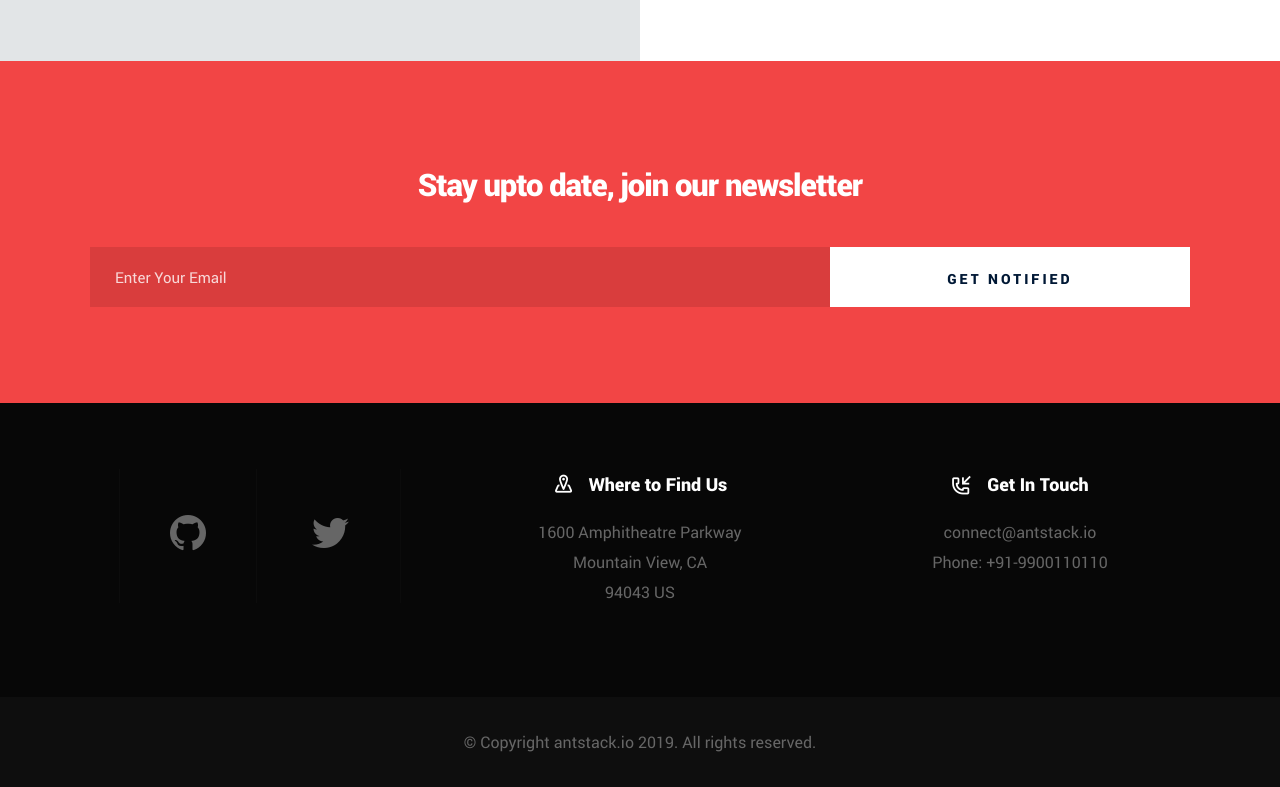
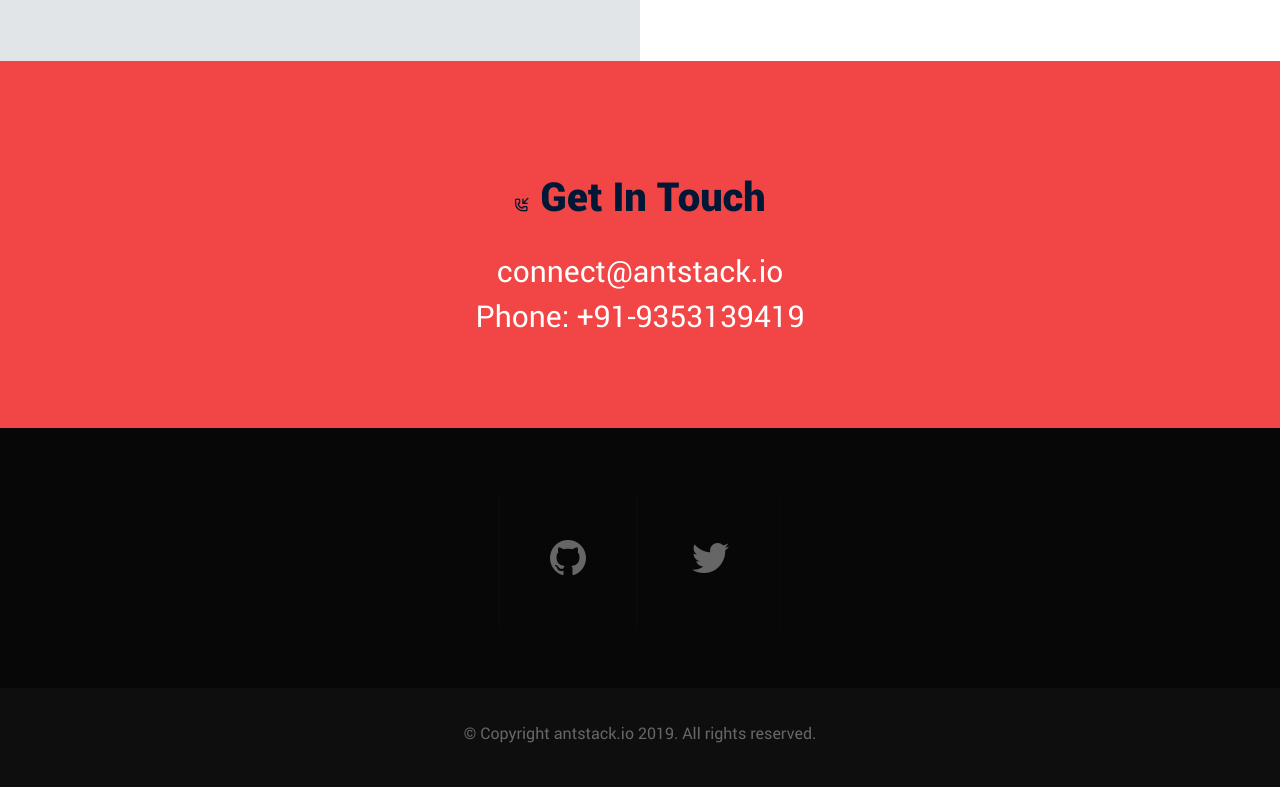
Before and after one commit to antstackio/colony, a plain HTML site: page index.html in a window 1280 px wide. Shown: the part 1738-2525 px from the top of the page. Drawn offline with Linux system fonts and the light colour scheme; files whose address does not match are found by name.

Commit message:
minor ui fixes

```diff
--- a/css/main.css
+++ b/css/main.css
@@ -2324,18 +2324,21 @@ header .logo a {
 	padding: 10.2rem 0 6rem;
 	text-align: center;
 	color: #FFFFFF;
+	font-size: 3rem;
+    line-height: 1.5;
 }
 
 #subscribe .subscribe-content {
 	max-width: 780px;
 }
 
-#subscribe #mc-form {
-	margin-top: 4.2rem;
-	margin-bottom: 0;
-	text-align: center;
-}
-
+#subscribe h4 {
+	font-size: 4rem;
+}
+
+#subscribe .fa{
+	font-size: 5rem;
+}
 #subscribe #mc-form input[type="email"] {
 	width: 100%;
 	text-align: left;
--- a/index.html
+++ b/index.html
@@ -94,7 +94,7 @@
           </div>
           <!-- /twelve -->
         </div>
-				<img id="img" src="images/cover.svg"/>
+        <img id="img" src="images/cover.svg" />
         <!-- /row -->
       </section>
       <!-- /intro -->
@@ -217,47 +217,12 @@
       <section id="subscribe">
         <div class="row">
           <div class="col-twelve">
-						<h2 class="h01 animate-this">
-							Stay upto date, join our newsletter
-						</h2>
-						<form
-							id="mc-form"
-							class="group"
-							novalidate="true"
-							autocomplete="off"
-						>
-							<div class="row">
-								<div
-									class="col-eight tab-full left animate-this"
-									data-animate="fadeInLeft"
-								>
-									<input
-										type="email"
-										value=""
-										name="EMAIL"
-										class="email"
-										id="mce-EMAIL"
-										placeholder="Enter Your Email"
-										required=""
-									/>
-								</div>
+            <h4><i class="icon-phone-incoming"></i> Get In Touch</h4>
 
-								<div
-									class="col-four tab-full right animate-this"
-									data-animate="fadeInRight"
-								>
-									<input
-										type="submit"
-										value="Get Notified"
-										name="subscribe"
-										class="button large"
-									/>
-								</div>
-							</div>
-							<!-- /row -->
-
-							<label for="mce-EMAIL" class="subscribe-message"></label>
-						</form>
+            <p>
+              <a href="mailto:connect@antstack.io">connect@antstack.io</a><br />
+              <a href="tel:+919353139419">Phone: +91-9353139419</a>
+            </p>
           </div>
         </div>
       </section>
@@ -288,7 +253,7 @@
 
       <div class="footer-info-wrap">
         <div class="row footer-info">
-					<div class="col-four tab-full">
+          <div class="col-twelve tab-full">
             <ul class="footer-social-list">
               <li>
                 <a href="https://github.com/antstackio">
@@ -302,7 +267,7 @@
               </li>
             </ul>
           </div>
-					<div class="col-four tab-full">
+          <!-- <div class="col-four tab-full">
 						<h4><i class="icon-location-map-1"></i> Where to Find Us</h4>
 
 						<p>
@@ -310,16 +275,7 @@
 							Mountain View, CA<br />
 							94043 US
 						</p>
-					</div>
-
-					<div class="col-four tab-full collapse">
-						<h4><i class="icon-phone-incoming"></i> Get In Touch</h4>
-
-						<p>
-							<a href="mailto:connect@antstack.io">connect@antstack.io</a><br />
-							<a href="tel:+919900110110" >Phone: +91-9900110110</a>
-						</p>
-					</div>
+					</div> -->
 
           <!-- <div class="col-four tab-full">
 						<h4><i class="icon-organization-hierarchy-3"></i> Company Links</h4>
```
Lines whose indentation alone changed are shown as unchanged.
